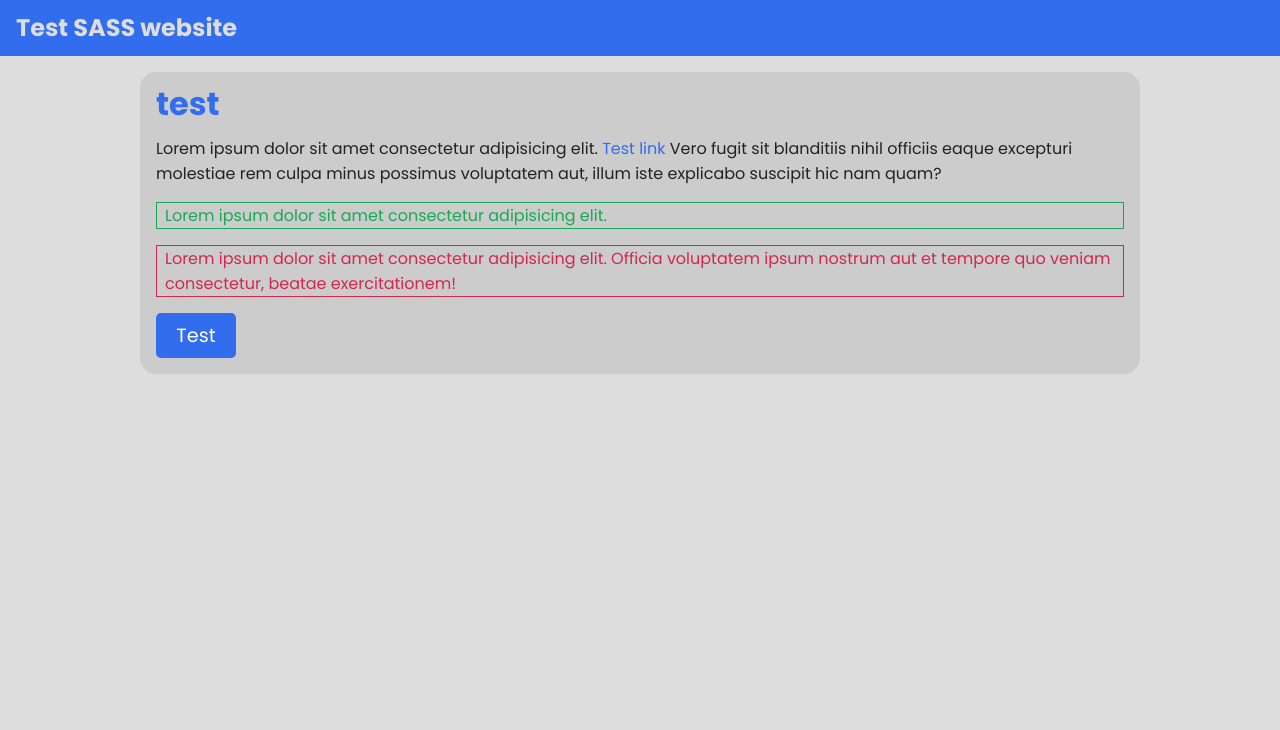
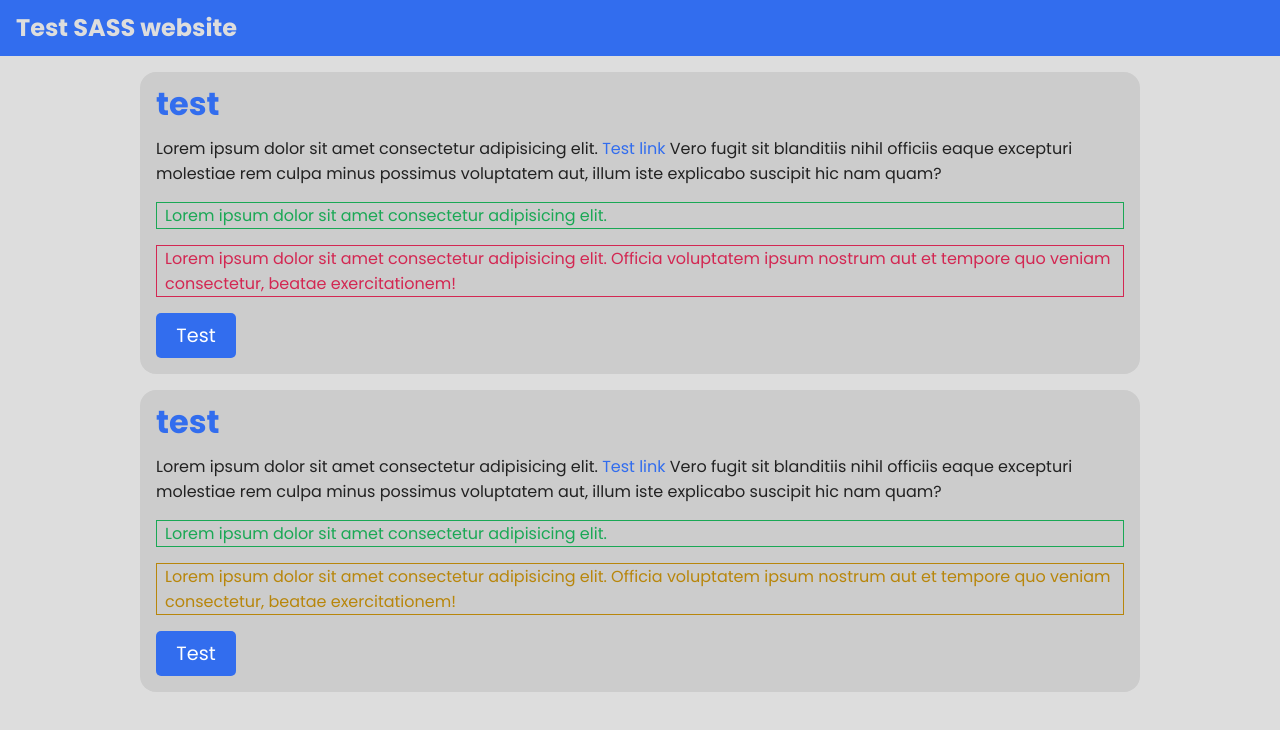
Before and after one commit to Quiatus/prj-sasslib, a website: page index.html in a window 1280 px wide. Drawn offline with Linux system fonts and the light colour scheme.

Commit message:
add color

```diff
--- a/index.html
+++ b/index.html
@@ -27,6 +27,18 @@
             <button>Test</button>
         </div>
 
+        <div class="section">
+            <h1>test</h1>
+
+            <p>Lorem ipsum dolor sit amet consectetur adipisicing elit. <a href="#">Test link</a> Vero fugit sit blanditiis nihil officiis eaque excepturi molestiae rem culpa minus possimus voluptatem aut, illum iste explicabo suscipit hic nam quam?</p>
+
+            <p class="notification">Lorem ipsum dolor sit amet consectetur adipisicing elit. </p>
+
+            <p class="information">Lorem ipsum dolor sit amet consectetur adipisicing elit. Officia voluptatem ipsum nostrum aut et tempore quo veniam consectetur, beatae exercitationem!</p>
+
+            <button>Test</button>
+        </div>
+
     </main>
 </body>
 </html>
--- a/sass/_typography.scss
+++ b/sass/_typography.scss
@@ -21,3 +21,9 @@ header h2 {
     border: 1px solid $secondary;
     padding: 0 0.5rem;
 }
+
+.information {
+    color: $info;
+    border: 1px solid $info;
+    padding: 0 0.5rem;
+}
--- a/sass/_variables.scss
+++ b/sass/_variables.scss
@@ -8,7 +8,7 @@ $bgcolor-secondary: #CCC;
 $primary: #326dee;
 $secondary: #1aa855;
 $error: #d32752;
-$info: #f6c31c;
+$info: DarkGoldenRod;
 
 $text-general: #222;
 $link-general: $primary;
```
Also changed, not shown: css/style.css.
